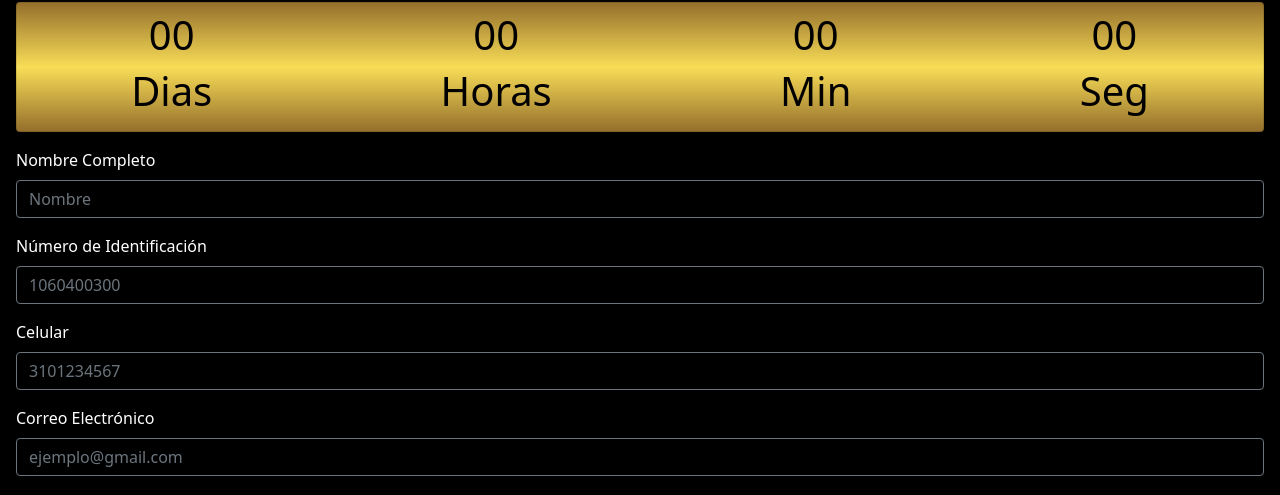
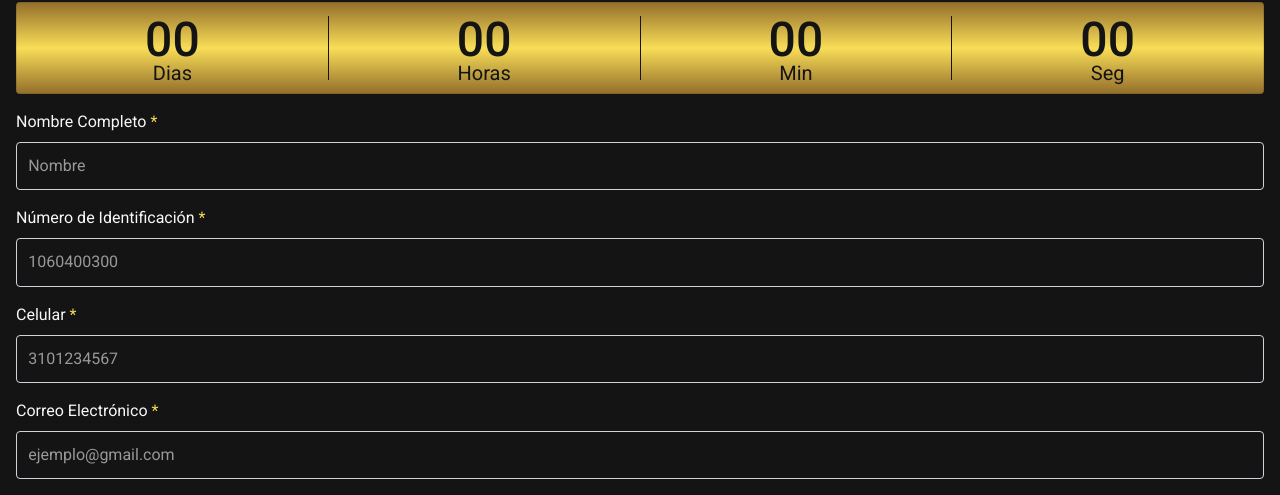
Before and after one commit to JorgeAVargasC/rifa-v2, a plain HTML site: page index.html in a window 1280 px wide. Shown: the part 719-1214 px from the top of the page. Drawn offline with nearby package versions, Linux system fonts and the light colour scheme.

Commit message:
Estilos formularios

```diff
--- a/index.html
+++ b/index.html
@@ -11,7 +11,7 @@
     <title>Rifa 2.0</title>
 </head>
 
-<body class="bg-black text-white">
+<body>
     <form class="m-3" action="">
 
         <div class="mb-3 d-flex justify-content-center">
@@ -23,9 +23,10 @@
         </div>
 
         <div class="mb-3">
-            <div class="card pt-2 pb-2 bg-gold d-flex flex-row justify-content-evenly text-black text-center">
+            <div
+                class="card clock-counter pt-2 pb-2 bg-gold d-flex flex-row align-items-center justify-content-evenly text-center">
                 <div class="time-interval-container d-flex-col">
-                    <h1 class="" id="dias">00</h1>
+                    <h1 id="dias">00</h1>
                     <h2 class="display-6">Dias</h2>
                 </div>
                 <div class="line"></div>
@@ -47,22 +48,22 @@
         </div>
 
         <div class="mb-3">
-            <label class="form-label" for="">Nombre Completo</label>
-            <input class="form-control bg-black border-secondary text-white" type="text" placeholder="Nombre" name="buyerFullName" required />
+            <label class="form-label" for="">Nombre Completo <span> *</span></label>
+            <input class="form-control" type="text" placeholder="Nombre" name="buyerFullName" required />
         </div>
         <div class="mb-3">
-            <label class="form-label" for="">Número de Identificación</label>
-            <input class="form-control bg-black border-secondary text-white" type="text" placeholder="1060400300" onkeypress="return onlyNumberKey(event)"
+            <label class="form-label" for="">Número de Identificación <span> *</span></label>
+            <input class="form-control" type="text" placeholder="1060400300" onkeypress="return onlyNumberKey(event)"
                 name="payerDocument" required />
         </div>
         <div class="mb-3">
-            <label class="form-label" for="">Celular</label>
-            <input class="form-control bg-black border-secondary text-white" id="inpCelular" type="tel" placeholder="3101234567" maxlength="12"
+            <label class="form-label" for="">Celular <span> *</span></label>
+            <input class="form-control" id="inpCelular" type="tel" placeholder="3101234567" maxlength="12"
                 name="mobilePhone" required />
         </div>
         <div class="mb-3">
-            <label class="form-label" for="">Correo Electrónico</label>
-            <input class="form-control bg-black border-secondary text-white" type="email" placeholder="ejemplo@gmail.com" name="buyerEmail" required />
+            <label class="form-label" for="">Correo Electrónico <span> *</span></label>
+            <input class="form-control" type="email" placeholder="ejemplo@gmail.com" name="buyerEmail" required />
         </div>
 
     </form>
--- a/static/css/main.css
+++ b/static/css/main.css
@@ -1,14 +1,88 @@
+@import url("https://fonts.googleapis.com/css2?family=Roboto:wght@100;300;400;500&display=swap");
+
+*,
+*::after,
+*::before {
+	margin: 0;
+	padding: 0;
+}
+
 :root {
+    --light: #f8f8f8;
+	--dark: #141414;
 	--gold-1: #95702c;
 	--gold-2: #f8dd57;
-    --gray-1: #9a989a;
-    --gray-2: #c4c4c4;
+	--gray-1: #9a989a;
+	--gray-2: #c4c4c4;
+	--gold-gradient: linear-gradient(var(--gold-1), var(--gold-2), var(--gold-1));
+	--silver-gradient: linear-gradient(var(--gray-1), var(--gray-2), var(--gray-1));
+    --primary-font: "Roboto", sans-serif;
+}
+/* GLOBAL */
 
-
-    --gold-gradient: linear-gradient(var(--gold-1), var(--gold-2), var(--gold-1));
-	--silver-gradient: linear-gradient(var(--gray-1), var(--gray-2), var(--gray-1));
+body {
+	font-family: var(--primary-font);
+    background: var(--dark);
+	color: var(--light);
 }
 
-.bg-gold{
-    background: var(--gold-gradient);
+/* Utilities */
+
+.bg-gold {
+	background: var(--gold-gradient);
 }
+
+/* CLOCK COUNTER */
+
+.clock-counter h1, .clock-counter h2{
+    margin: 0;
+    color: var(--dark);
+}
+
+.clock-counter h1 {
+	font-weight: 500;
+	font-size: 3rem;
+	height: 50px;
+}
+
+.clock-counter h2{
+    font-weight: 400;
+    font-size: 1.25rem;
+}
+
+.clock-counter .line {
+	height: 4rem;
+	width: 1px;
+    background-color: var(--dark);
+    color:var(--dark);
+}
+
+/* FORM-CONTROL BOOTSTRAP */
+
+.form-control{
+    background-color: var(--dark);
+    color: var(--light);
+    padding: 0.7rem;
+}
+
+.form-control:focus{
+    border-color: var(--gold-2);
+    background-color: var(--dark);
+    color: var(--light);
+    box-shadow: none;
+}
+
+.form-control::placeholder{
+    color: var(--gray-1);
+}
+
+.form-control:-webkit-autofill{
+    -webkit-box-shadow: 0 0 0 30px rgb(20, 20, 20) inset !important;
+	-webkit-text-fill-color: #ffffff !important;
+}
+
+/* FORM-LABEL BOOTSTRAP */
+
+.form-label span{
+    color: var(--gold-2);
+}
```
